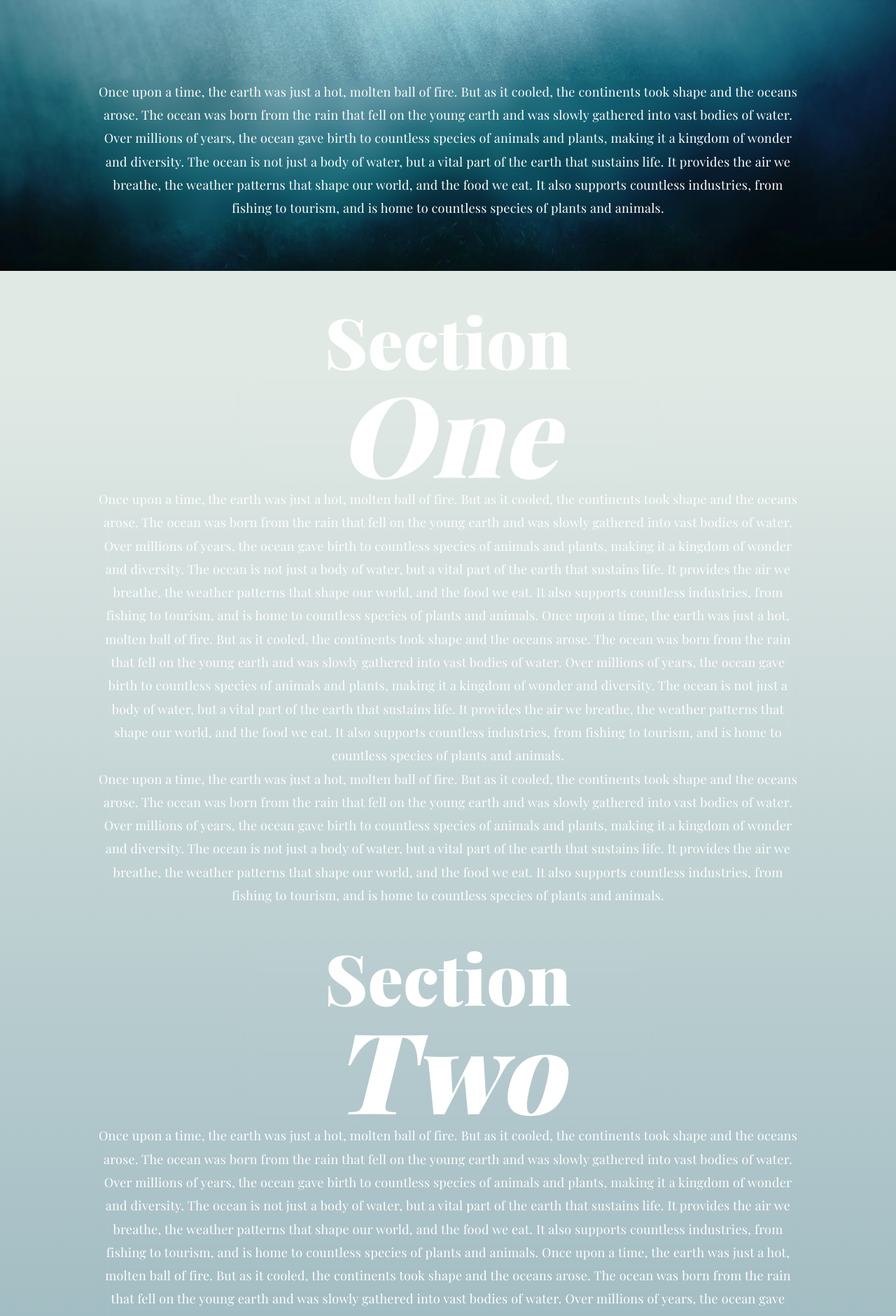
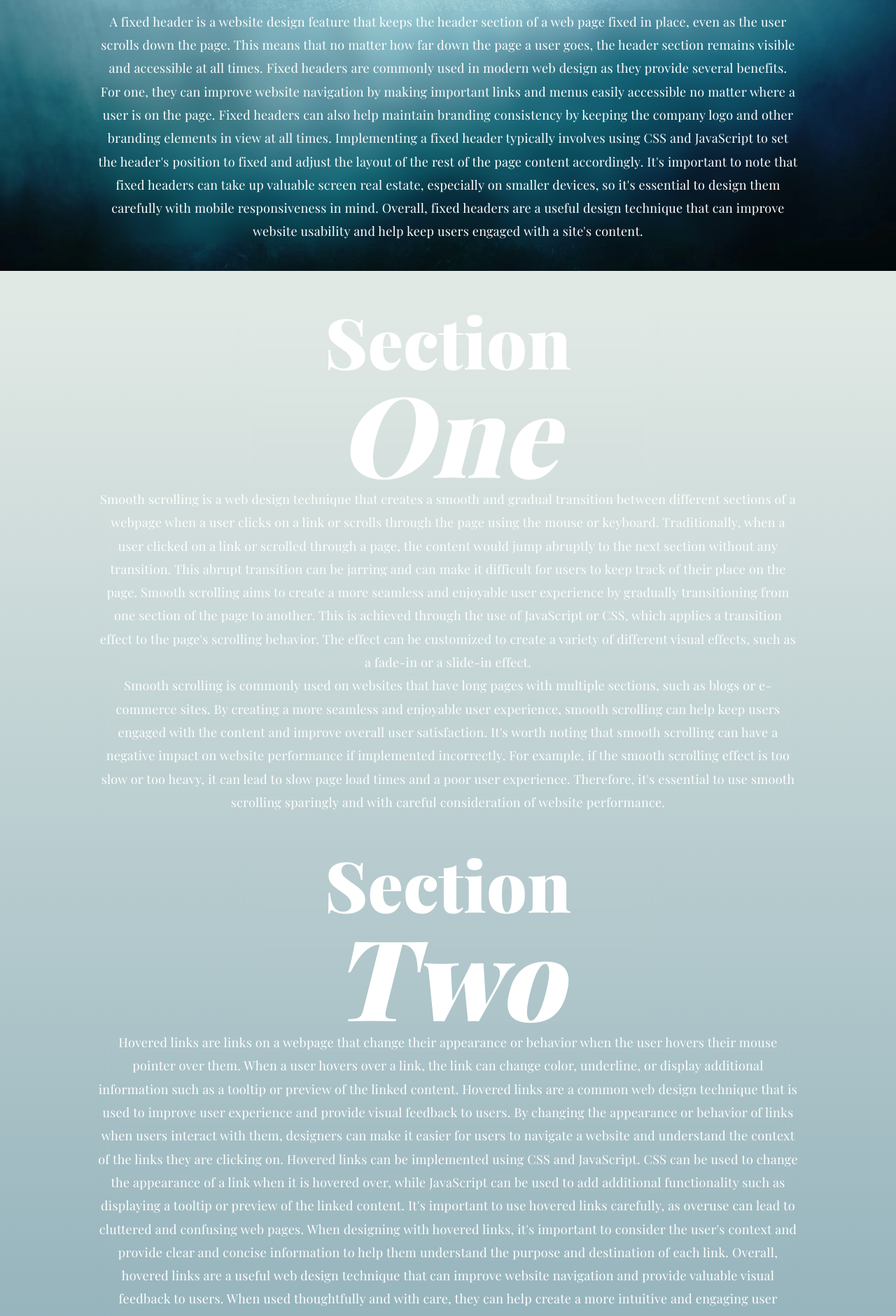
Before and after one commit to Inna-Mykytiuk/Fixed-header-and-Smooth-scroll, a plain HTML site: page index.html in a window 1280 px wide. Shown: the part 413-2293 px from the top of the page at 70% size. Drawn offline with nearby package versions, Linux system fonts and the light colour scheme; a web font is replaced by a local one.

Commit message:
Add content

```diff
--- a/index.html
+++ b/index.html
@@ -44,17 +44,13 @@
         <div class="container container-hero">
           <h1 class="save" id="home">Main<span> Title</span></h1>
           <p class="save__text">
-            Once upon a time, the earth was just a hot, molten ball of fire. But
-            as it cooled, the continents took shape and the oceans arose. The
-            ocean was born from the rain that fell on the young earth and was
-            slowly gathered into vast bodies of water. Over millions of years,
-            the ocean gave birth to countless species of animals and plants,
-            making it a kingdom of wonder and diversity. The ocean is not just a
-            body of water, but a vital part of the earth that sustains life. It
-            provides the air we breathe, the weather patterns that shape our
-            world, and the food we eat. It also supports countless industries,
-            from fishing to tourism, and is home to countless species of plants
-            and animals.
+            A fixed header is a website design feature that keeps the header section of a web page fixed in place, even as the user scrolls down the page. This means that no matter how far down the page a user goes, the header section remains visible and accessible at all times.
+
+            Fixed headers are commonly used in modern web design as they provide several benefits. For one, they can improve website navigation by making important links and menus easily accessible no matter where a user is on the page. Fixed headers can also help maintain branding consistency by keeping the company logo and other branding elements in view at all times.
+
+            Implementing a fixed header typically involves using CSS and JavaScript to set the header's position to fixed and adjust the layout of the rest of the page content accordingly. It's important to note that fixed headers can take up valuable screen real estate, especially on smaller devices, so it's essential to design them carefully with mobile responsiveness in mind.
+
+            Overall, fixed headers are a useful design technique that can improve website usability and help keep users engaged with a site's content.
           </p>
         </div>
       </section>
@@ -62,41 +58,16 @@
         <div class="container">
           <h1 class="save" id="home">Section<span> One</span></h1>
           <p class="save__text">
-            Once upon a time, the earth was just a hot, molten ball of fire. But
-            as it cooled, the continents took shape and the oceans arose. The
-            ocean was born from the rain that fell on the young earth and was
-            slowly gathered into vast bodies of water. Over millions of years,
-            the ocean gave birth to countless species of animals and plants,
-            making it a kingdom of wonder and diversity. The ocean is not just a
-            body of water, but a vital part of the earth that sustains life. It
-            provides the air we breathe, the weather patterns that shape our
-            world, and the food we eat. It also supports countless industries,
-            from fishing to tourism, and is home to countless species of plants
-            and animals.
-            Once upon a time, the earth was just a hot, molten ball of fire. But
-            as it cooled, the continents took shape and the oceans arose. The
-            ocean was born from the rain that fell on the young earth and was
-            slowly gathered into vast bodies of water. Over millions of years,
-            the ocean gave birth to countless species of animals and plants,
-            making it a kingdom of wonder and diversity. The ocean is not just a
-            body of water, but a vital part of the earth that sustains life. It
-            provides the air we breathe, the weather patterns that shape our
-            world, and the food we eat. It also supports countless industries,
-            from fishing to tourism, and is home to countless species of plants
-            and animals.
+            Smooth scrolling is a web design technique that creates a smooth and gradual transition between different sections of a webpage when a user clicks on a link or scrolls through the page using the mouse or keyboard.
+
+            Traditionally, when a user clicked on a link or scrolled through a page, the content would jump abruptly to the next section without any transition. This abrupt transition can be jarring and can make it difficult for users to keep track of their place on the page.
+
+            Smooth scrolling aims to create a more seamless and enjoyable user experience by gradually transitioning from one section of the page to another. This is achieved through the use of JavaScript or CSS, which applies a transition effect to the page's scrolling behavior. The effect can be customized to create a variety of different visual effects, such as a fade-in or a slide-in effect.
           </p>
           <p class="save__text">
-            Once upon a time, the earth was just a hot, molten ball of fire. But
-            as it cooled, the continents took shape and the oceans arose. The
-            ocean was born from the rain that fell on the young earth and was
-            slowly gathered into vast bodies of water. Over millions of years,
-            the ocean gave birth to countless species of animals and plants,
-            making it a kingdom of wonder and diversity. The ocean is not just a
-            body of water, but a vital part of the earth that sustains life. It
-            provides the air we breathe, the weather patterns that shape our
-            world, and the food we eat. It also supports countless industries,
-            from fishing to tourism, and is home to countless species of plants
-            and animals.
+            Smooth scrolling is commonly used on websites that have long pages with multiple sections, such as blogs or e-commerce sites. By creating a more seamless and enjoyable user experience, smooth scrolling can help keep users engaged with the content and improve overall user satisfaction.
+
+            It's worth noting that smooth scrolling can have a negative impact on website performance if implemented incorrectly. For example, if the smooth scrolling effect is too slow or too heavy, it can lead to slow page load times and a poor user experience. Therefore, it's essential to use smooth scrolling sparingly and with careful consideration of website performance.
           </p>
         </div>
       </section>
@@ -104,28 +75,14 @@
         <div class="container">
           <h1 class="save" id="home">Section<span> Two</span></h1>
           <p class="save__text">
-            Once upon a time, the earth was just a hot, molten ball of fire. But
-            as it cooled, the continents took shape and the oceans arose. The
-            ocean was born from the rain that fell on the young earth and was
-            slowly gathered into vast bodies of water. Over millions of years,
-            the ocean gave birth to countless species of animals and plants,
-            making it a kingdom of wonder and diversity. The ocean is not just a
-            body of water, but a vital part of the earth that sustains life. It
-            provides the air we breathe, the weather patterns that shape our
-            world, and the food we eat. It also supports countless industries,
-            from fishing to tourism, and is home to countless species of plants
-            and animals.
-            Once upon a time, the earth was just a hot, molten ball of fire. But
-            as it cooled, the continents took shape and the oceans arose. The
-            ocean was born from the rain that fell on the young earth and was
-            slowly gathered into vast bodies of water. Over millions of years,
-            the ocean gave birth to countless species of animals and plants,
-            making it a kingdom of wonder and diversity. The ocean is not just a
-            body of water, but a vital part of the earth that sustains life. It
-            provides the air we breathe, the weather patterns that shape our
-            world, and the food we eat. It also supports countless industries,
-            from fishing to tourism, and is home to countless species of plants
-            and animals.
+            Hovered links are links on a webpage that change their appearance or behavior when the user hovers their mouse pointer over them. When a user hovers over a link, the link can change color, underline, or display additional information such as a tooltip or preview of the linked content.
+
+            Hovered links are a common web design technique that is used to improve user experience and provide visual feedback to users. By changing the appearance or behavior of links when users interact with them, designers can make it easier for users to navigate a website and understand the context of the links they are clicking on.
+            Hovered links can be implemented using CSS and JavaScript. CSS can be used to change the appearance of a link when it is hovered over, while JavaScript can be used to add additional functionality such as displaying a tooltip or preview of the linked content.
+
+            It's important to use hovered links carefully, as overuse can lead to cluttered and confusing web pages. When designing with hovered links, it's important to consider the user's context and provide clear and concise information to help them understand the purpose and destination of each link.
+
+            Overall, hovered links are a useful web design technique that can improve website navigation and provide valuable visual feedback to users. When used thoughtfully and with care, they can help create a more intuitive and engaging user experience.
           </p>
           </p>
         </div>
@@ -134,51 +91,20 @@
         <div class="container">
           <h1 class="save" id="home">Section <span> Three</span></h1>
           <p class="save__text">
-            Once upon a time, the earth was just a hot, molten ball of fire. But
-            as it cooled, the continents took shape and the oceans arose. The
-            ocean was born from the rain that fell on the young earth and was
-            slowly gathered into vast bodies of water. Over millions of years,
-            the ocean gave birth to countless species of animals and plants,
-            making it a kingdom of wonder and diversity. The ocean is not just a
-            body of water, but a vital part of the earth that sustains life. It
-            provides the air we breathe, the weather patterns that shape our
-            world, and the food we eat. It also supports countless industries,
-            from fishing to tourism, and is home to countless species of plants
-            and animals. Once upon a time, the earth was just a hot, molten ball
-            of fire. But as it cooled, the continents took shape and the oceans
-            arose. The ocean was born from the rain that fell on the young earth
-            and was slowly gathered into vast bodies of water. Over millions of
-            years, the ocean gave birth to countless species of animals and
-            plants, making it a kingdom of wonder and diversity. The ocean is
-            not just a body of water, but a vital part of the earth that
-            sustains life. It provides the air we breathe, the weather patterns
-            that shape our world, and the food we eat. It also supports
-            countless industries, from fishing to tourism, and is home to
-            countless species of plants and animals.
+            In web design, a footer is a section of a webpage that appears at the bottom of the content and typically includes information such as copyright notices, contact details, links to social media profiles, or links to other pages on the website.
+
+            The footer is an important part of a website because it provides users with additional information and context that can help them navigate the site and understand its purpose. A well-designed footer can also improve the overall user experience by providing a sense of closure to the page and helping users to find additional content or resources.
+
+            The content of a footer can vary depending on the website's purpose and the preferences of the designer, but typically it includes elements such as:
+
+            Copyright information: This usually includes the copyright symbol, the year the website was created, and the name of the copyright holder.
+            Contact information: This may include a physical address, phone number, email address, or a contact form for users to get in touch with the website owner.
+            Links to social media profiles: This allows users to connect with the website owner or follow the website's updates on social media.
+            Links to other pages on the website: This helps users to navigate the site and find additional content that is relevant to their interests.
+            Disclaimers or legal information: Depending on the nature of the website, there may be disclaimers or legal information that must be included in the footer.
+            When designing a footer, it's important to consider the user's needs and ensure that the content is clear, concise, and easy to read. The design should also be visually appealing and consistent with the overall style of the website.
           </p>
-          <p class="save__text">
-            Once upon a time, the earth was just a hot, molten ball of fire. But
-            as it cooled, the continents took shape and the oceans arose. The
-            ocean was born from the rain that fell on the young earth and was
-            slowly gathered into vast bodies of water. Over millions of years,
-            the ocean gave birth to countless species of animals and plants,
-            making it a kingdom of wonder and diversity. The ocean is not just a
-            body of water, but a vital part of the earth that sustains life. It
-            provides the air we breathe, the weather patterns that shape our
-            world, and the food we eat. It also supports countless industries,
-            from fishing to tourism, and is home to countless species of plants
-            and animals. Once upon a time, the earth was just a hot, molten ball
-            of fire. But as it cooled, the continents took shape and the oceans
-            arose. The ocean was born from the rain that fell on the young earth
-            and was slowly gathered into vast bodies of water. Over millions of
-            years, the ocean gave birth to countless species of animals and
-            plants, making it a kingdom of wonder and diversity. The ocean is
-            not just a body of water, but a vital part of the earth that
-            sustains life. It provides the air we breathe, the weather patterns
-            that shape our world, and the food we eat. It also supports
-            countless industries, from fishing to tourism, and is home to
-            countless species of plants and animals.
-          </p>
+
         </div>
       </section>
     </main>
```
